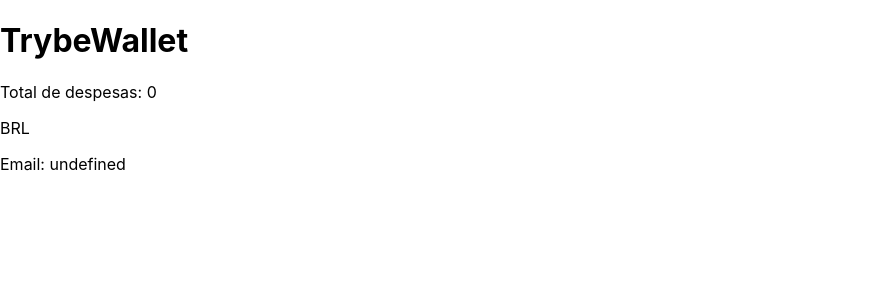
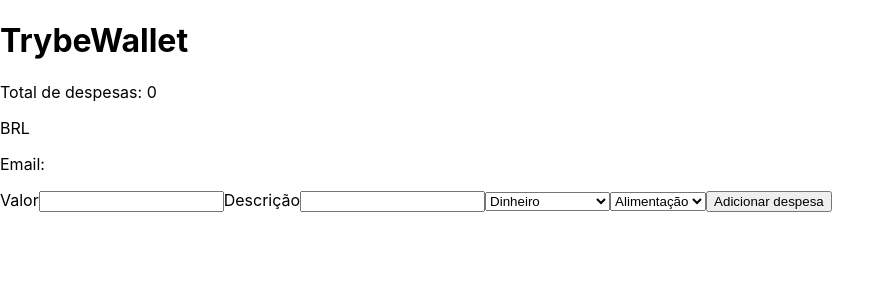
Before and after one commit to KCK88/trybewallet, a React (Vite) app: page /carteira in a window 1280 px wide. Shown: the top 300 px of the page, without its empty margins (0-895 px from the left). Built offline with nearby package versions, Linux system fonts and the light colour scheme.

Commit message:
Corrigindo requisitos 01 e 02

```diff
--- a/src/components/Header.tsx
+++ b/src/components/Header.tsx
@@ -3,8 +3,9 @@ import { GlobalState } from '../types';
 
 function Header() {
   const state = useSelector((globalState: GlobalState) => (
-    { ...globalState.userData }
+    { ...globalState.user }
   ));
+  console.log(state.email);
   return (
     <>
       <div>
--- a/src/components/WalletForm.tsx
+++ b/src/components/WalletForm.tsx
@@ -1,5 +1,35 @@
 function WalletForm() {
-  return <div>WalletForm</div>;
+  return (
+    <div>
+      <form
+        onSubmit={ ((event) => {
+          event.preventDefault();
+        }) }
+      >
+        <label htmlFor="number" data-testid="value-input">Valor</label>
+        <input type="number" name="value" />
+
+        <label htmlFor="text" data-testid="description-input">Descrição</label>
+        <input type="text" name="text" />
+
+        <select name="select" data-testid="method-input">
+          <option value="cash">Dinheiro</option>
+          <option value="credit-card">Cartão de crédito</option>
+          <option value="debit-card">Cartão de débito</option>
+        </select>
+
+        <select name="select" data-testid="tag-input">
+          <option value="tag-food">Alimentação</option>
+          <option value="tag-leisure">Lazer</option>
+          <option value="tag-work">Trabalho</option>
+          <option value="tag-mobility">Transporte</option>
+          <option value="tag-health">Saúde</option>
+        </select>
+
+        <button type="submit">Adicionar despesa</button>
+      </form>
+    </div>
+  );
 }
 
 export default WalletForm;
--- a/src/pages/Wallet.tsx
+++ b/src/pages/Wallet.tsx
@@ -1,8 +1,12 @@
 import Header from '../components/Header';
+import WalletForm from '../components/WalletForm';
 
 function Wallet() {
   return (
-    <Header />
+    <>
+      <Header />
+      <WalletForm />
+    </>
   );
 }
 
--- a/src/redux/actions/index.ts
+++ b/src/redux/actions/index.ts
@@ -2,7 +2,7 @@ import { UserData } from '../../types';
 
 export const EMAIL_FORM_SUBMIT = 'EMAIL_FORM_SUBMIT';
 
-export const emailFormSubmit = (emailForm: UserData) => ({
+export const emailFormSubmit = (email: UserData) => ({
   type: EMAIL_FORM_SUBMIT,
-  payload: emailForm,
+  payload: email,
 });
--- a/src/redux/reducers/user.ts
+++ b/src/redux/reducers/user.ts
@@ -11,7 +11,7 @@ const user = (state = USER_STATE, action: AnyAction) => {
     case EMAIL_FORM_SUBMIT:
       return {
         ...state,
-        email: action.payload,
+        ...action.payload,
       };
     default:
       return state;
--- a/src/types.ts
+++ b/src/types.ts
@@ -3,5 +3,5 @@ export type UserData = {
 };
 
 export type GlobalState = {
-  userData: UserData,
+  user: UserData,
 };
```
